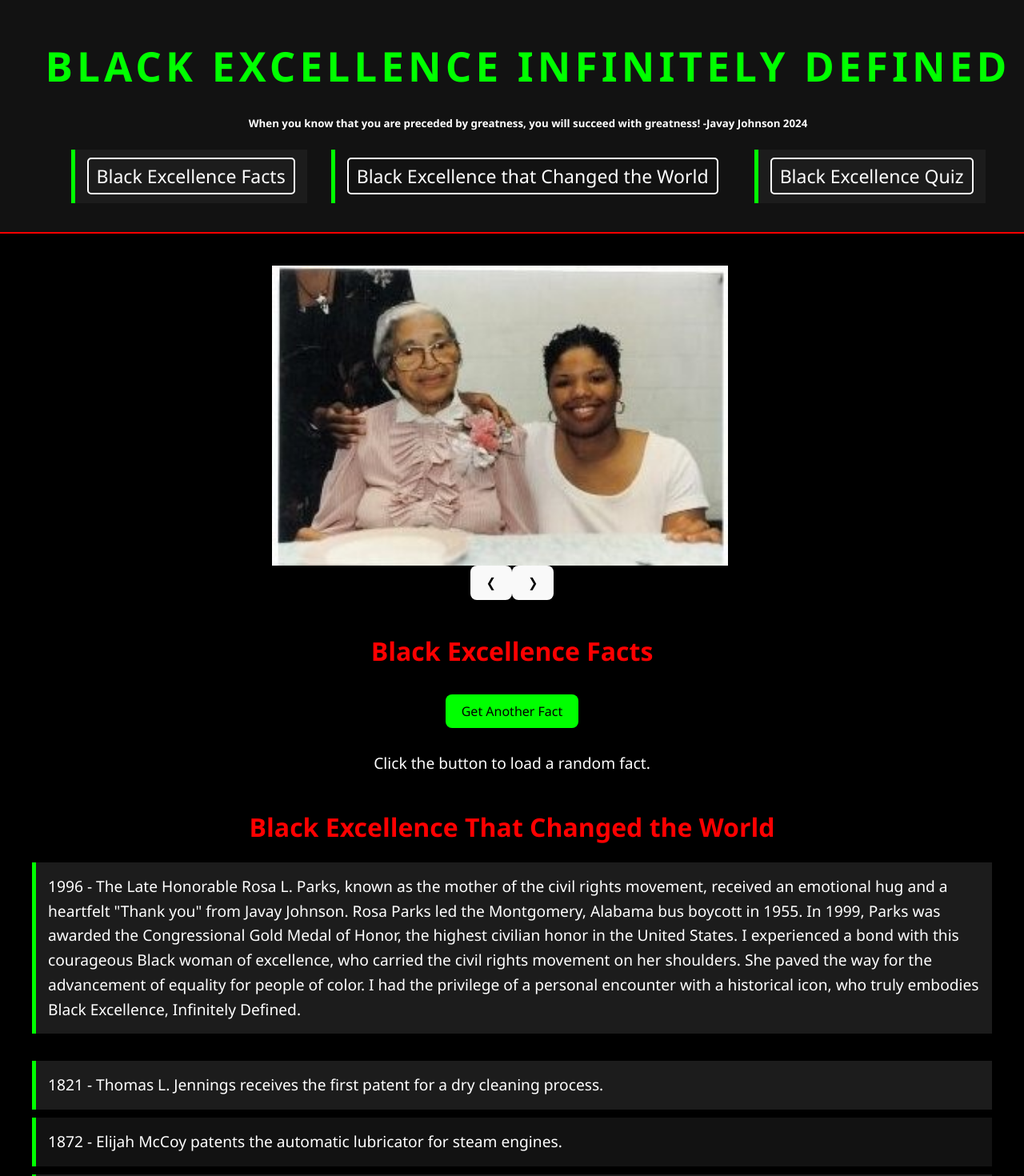
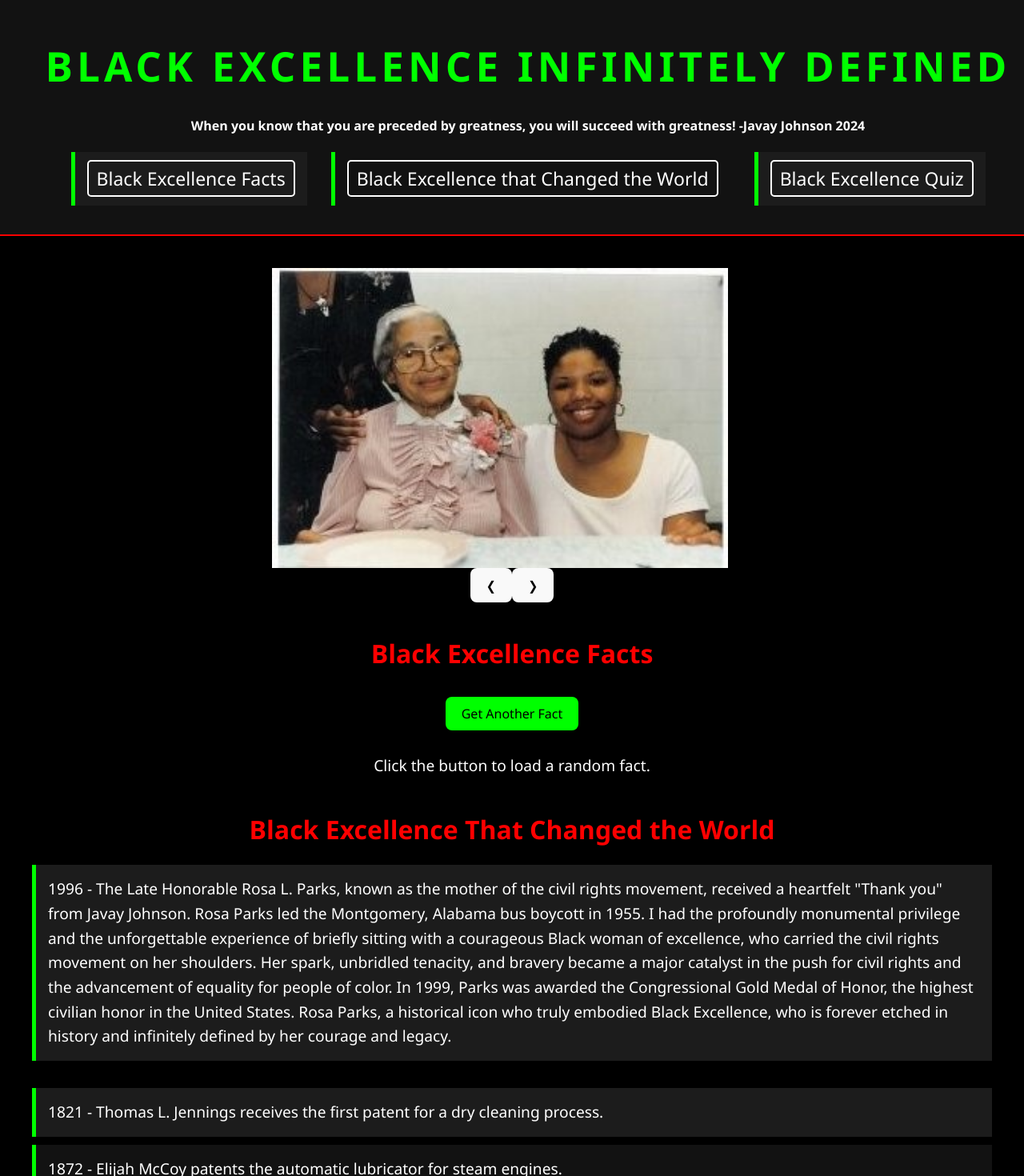
Before and after one commit to JavayJohnson/SBA320-BlackExcellenceDefined, a React (Vite) app in the folder SBA 320 -Black Excellence Defined/: page / in a window 1280 px wide. Shown: the top 1470 px of the page at 80% size. Built offline with nearby package versions, Linux system fonts and the light colour scheme.

Commit message:
15th commit

```diff
--- a/SBA 320 -Black Excellence Defined/src/components/Header.jsx
+++ b/SBA 320 -Black Excellence Defined/src/components/Header.jsx
@@ -5,7 +5,7 @@ function Header() {
     <header>
       <h1>Black Excellence Infinitely Defined</h1>
       <nav>
-      <h5>When you know that you are preceded by greatness, you will succeed with greatness! -Javay Johnson 2024 </h5>
+      <h4>When you know that you are preceded by greatness, you will succeed with greatness! -Javay Johnson 2024</h4>
        <ul>
           <li><a href="#random-fact">Black Excellence Facts</a></li>
           <li><a href="#timeline">Black Excellence that Changed the World</a></li>
--- a/SBA 320 -Black Excellence Defined/src/components/Timeline.jsx
+++ b/SBA 320 -Black Excellence Defined/src/components/Timeline.jsx
@@ -5,7 +5,8 @@ function Timeline() {
     <div id="timeline">
       <h2>Black Excellence That Changed the World</h2>
       <ul>
-        <li>1996 - The Late Honorable Rosa L. Parks, known as the mother of the civil rights movement, received an emotional hug and a heartfelt "Thank you" from Javay Johnson. Rosa Parks led the Montgomery, Alabama bus boycott in 1955. In 1999, Parks was awarded the Congressional Gold Medal of Honor, the highest civilian honor in the United States. I experienced a bond with this courageous Black woman of excellence, who carried the civil rights movement on her shoulders. She paved the way for the advancement of equality for people of color. I had the privilege of a personal encounter with a historical icon, who truly embodies Black Excellence, Infinitely Defined.     </li>
+        <li>1996 - The Late Honorable Rosa L. Parks, known as the mother of the civil rights movement, received a heartfelt "Thank you" from Javay Johnson. Rosa Parks led the Montgomery, Alabama bus boycott in 1955. I had the profoundly monumental privilege and the unforgettable experience of briefly sitting with a courageous Black woman of excellence, who carried the civil rights movement on her shoulders.  Her spark, unbridled tenacity, and bravery became a major catalyst in the push for civil rights and the advancement of equality for people of color. In 1999, Parks was awarded the Congressional Gold Medal of Honor, the highest civilian honor in the United States.
+        Rosa Parks, a historical icon who truly embodied Black Excellence, who is forever etched in history and infinitely defined by her courage and legacy.    </li>
        <br></br>
         <li>1821 - Thomas L. Jennings receives the first patent for a dry cleaning process.</li>
         <li>1872 - Elijah McCoy patents the automatic lubricator for steam engines.</li>
```
Also changed, not shown: 1 other file (tests, documents, lock files or other folders).
